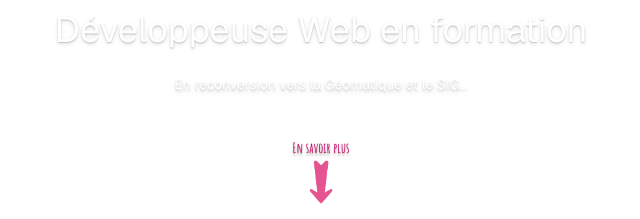
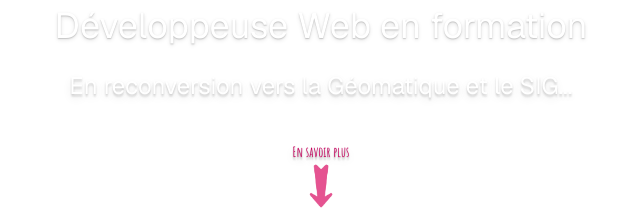
Before and after one commit to chateauneufsandrine/Portfolio, a website: page index.html in a window 1280 px wide. Shown: the part 203-422 px from the top of the page, 319-959 px from the left. Drawn offline with nearby package versions, Linux system fonts and the light colour scheme; files whose address does not match are found by name.

Commit message:
version final

```diff
--- a/index.html
+++ b/index.html
@@ -81,7 +81,7 @@
             Développeuse Web en formation
           </h2>
           <h3
-            class="text-sm 2xl:text-4xl text-center xl: text-white text-shadow-lg"
+            class="text-sm lg:text-2xl 2xl:text-4xl text-center xl: text-white text-shadow-lg"
           >
             En reconversion vers la Géomatique et le SIG...
           </h3>
```
Also changed, not shown: style.css.
